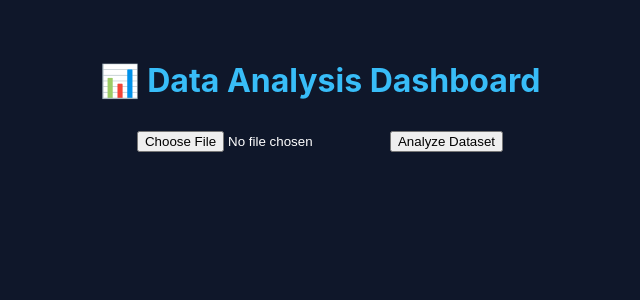
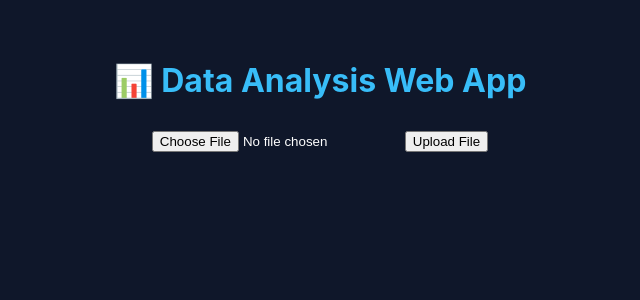
Before and after one commit to akr1701/Data-Analysis-Web-App, a React (Create React App) app in the folder frontend/: page / in a window 1280 px wide. Shown: the top 300 px of the page, without its empty margins (320-960 px from the left). Built offline with nearby package versions, Linux system fonts and the light colour scheme.

Commit message:
ready for production deploy

```diff
--- a/frontend/src/App.js
+++ b/frontend/src/App.js
@@ -71,7 +71,7 @@ function App() {
       }}
     >
       <h1 style={{ textAlign: "center", color: "#38bdf8" }}>
-        📊 Data Analysis Dashboard
+        📊 Data Analysis Web App
       </h1>
 
       <div style={{ textAlign: "center", margin: "30px 0" }}>
@@ -80,7 +80,7 @@ function App() {
           onChange={(e) => setFile(e.target.files[0])}
         />
         <button onClick={handleUpload}>
-          {loading ? "Processing..." : "Analyze Dataset"}
+          {loading ? "Processing..." : "Upload File"}
         </button>
       </div>
 
```
